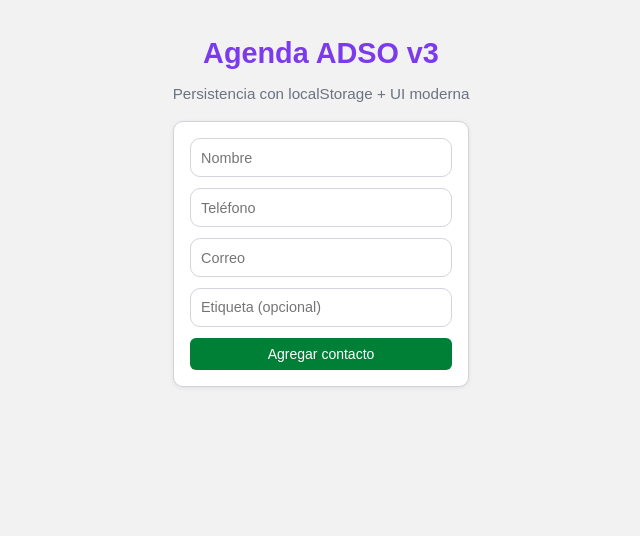
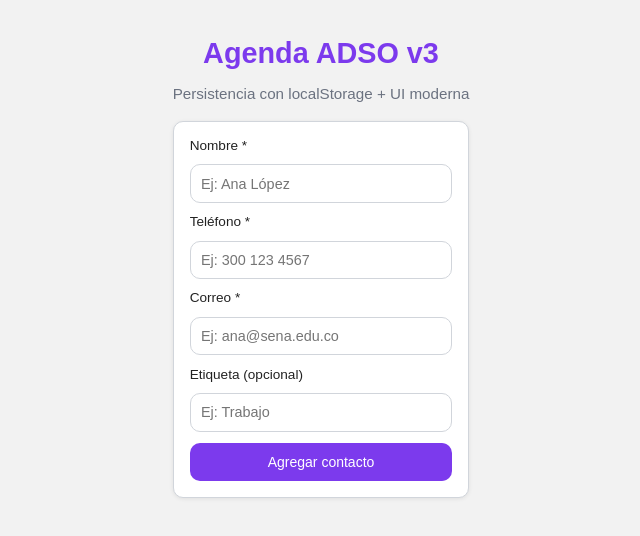
Before and after one commit to ismaelmira-dev/AgendaAdso, a React (Vite) app: page / in a window 1280 px wide. Shown: the top 536 px of the page, without its empty margins (319-959 px from the left). Built offline with nearby package versions, Linux system fonts and the light colour scheme.

Commit message:
feat: formulario para agregar contactos con validación básica

```diff
--- a/src/components/FormularioContacto.jsx
+++ b/src/components/FormularioContacto.jsx
@@ -3,8 +3,8 @@ import { useState } from "react";
 export default function FormularioContacto({ onAgregar }) {
   const [form, setForm] = useState({
     nombre: "",
+    telefono: "",
     correo: "",
-    telefono: "",
     etiqueta: "",
   });
 
@@ -15,41 +15,46 @@ export default function FormularioContacto({ onAgregar }) {
 
   const onSubmit = (e) => {
     e.preventDefault();
-    if (!form.nombre.trim() || !form.telefono.trim()) {
-      alert("Completa al menos Nombre y Teléfono");
-      return;
-    }
+    if (!form.nombre || !form.telefono || !form.correo) return;
     onAgregar(form);
-    setForm({ nombre: "", correo: "", telefono: "", etiqueta: "" });
+    setForm({ nombre: "", telefono: "", correo: "", etiqueta: "" });
   };
 
   return (
-    <form onSubmit={onSubmit} className="form-contacto">
+    <form className="form-contacto" onSubmit={onSubmit}>
+      <label>Nombre *</label>
       <input
         name="nombre"
-        placeholder="Nombre"
         value={form.nombre}
         onChange={onChange}
+        placeholder="Ej: Ana López"
       />
+
+      <label>Teléfono *</label>
       <input
         name="telefono"
-        placeholder="Teléfono"
         value={form.telefono}
         onChange={onChange}
+        placeholder="Ej: 300 123 4567"
       />
+
+      <label>Correo *</label>
       <input
         name="correo"
-        placeholder="Correo"
         value={form.correo}
         onChange={onChange}
+        placeholder="Ej: ana@sena.edu.co"
       />
+
+      <label>Etiqueta (opcional)</label>
       <input
         name="etiqueta"
-        placeholder="Etiqueta (opcional)"
         value={form.etiqueta}
         onChange={onChange}
+        placeholder="Ej: Trabajo"
       />
-      <button type="submit">Agregar contacto</button>
+
+      <button className="btn-primario">Agregar contacto</button>
     </form>
   );
 }
```
